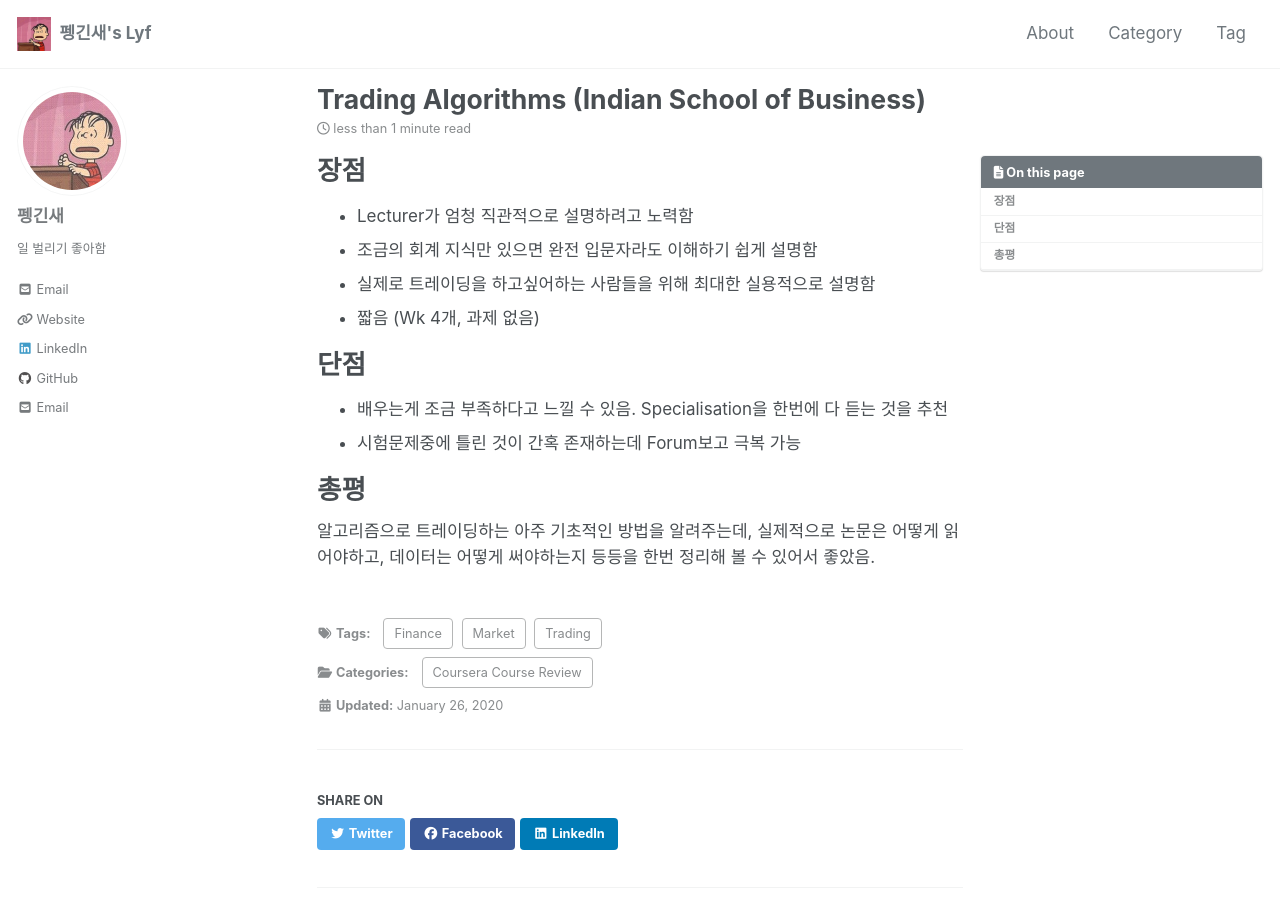
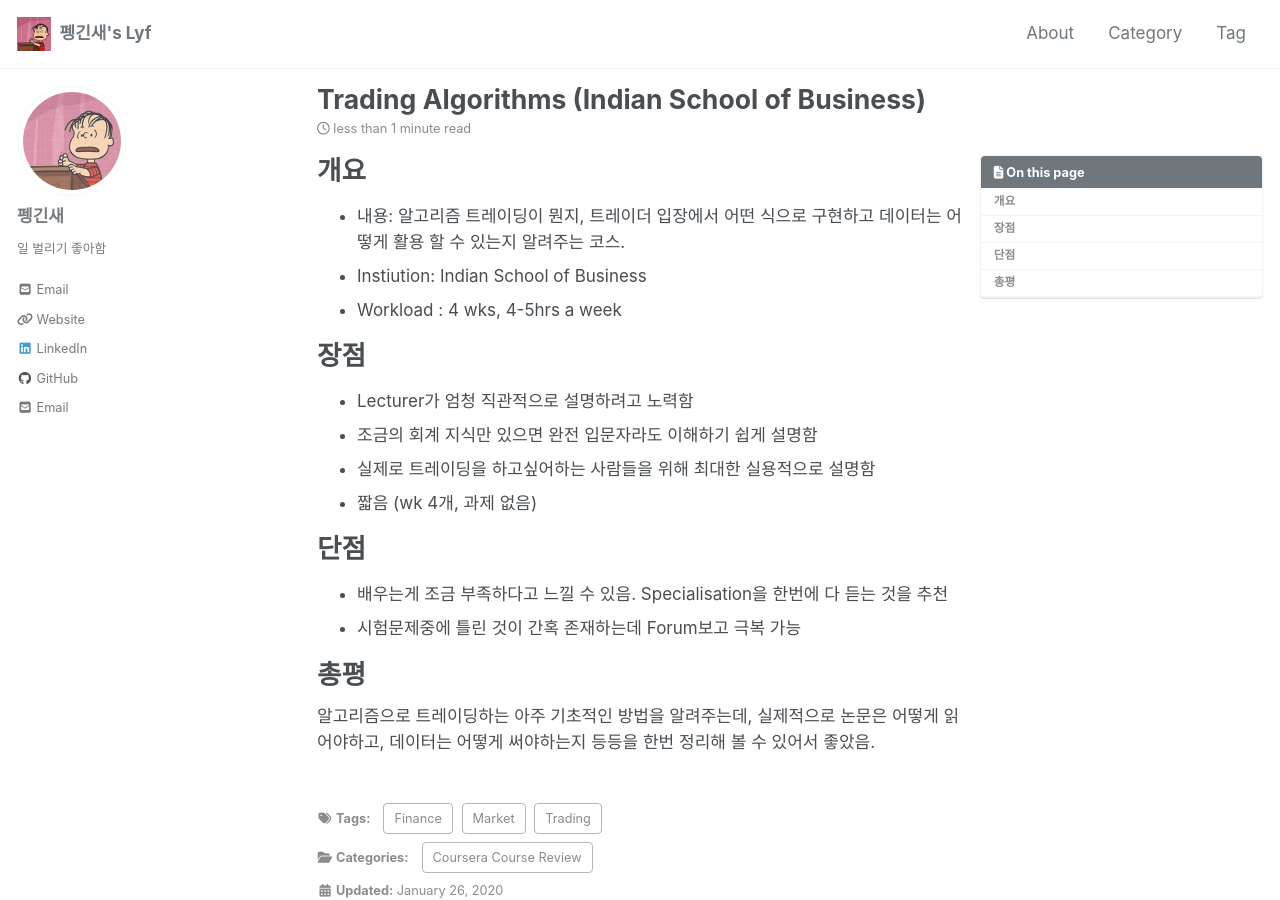
Before and after one commit to sylim2357/sylim2357.github.io, a Jekyll site: the page built from _posts/2020-01-26-trading-algorithms.md, in a window 1280 px wide and 900 px high. Built offline with Jekyll 4.4.1, drawn with Linux system fonts in a browser that asks for light colours; cached includes are drawn as plain includes; nearby versions of some CDN libraries; comment, search, counter and statistics services are not loaded.

Commit message:
update trading algo

```diff
--- a/_posts/2020-01-26-trading-algorithms.md
+++ b/_posts/2020-01-26-trading-algorithms.md
@@ -13,11 +13,16 @@ tags:
 last_modified_at: 2020-01-26T05:10:00+09:00
 ---
 
+# 개요
+- 내용: 알고리즘 트레이딩이 뭔지, 트레이더 입장에서 어떤 식으로 구현하고 데이터는 어떻게 활용 할 수 있는지 알려주는 코스.
+- Instiution: Indian School of Business
+- Workload : 4 wks, 4-5hrs a week
+
 # 장점
 - Lecturer가 엄청 직관적으로 설명하려고 노력함
 - 조금의 회계 지식만 있으면 완전 입문자라도 이해하기 쉽게 설명함
 - 실제로 트레이딩을 하고싶어하는 사람들을 위해 최대한 실용적으로 설명함
-- 짧음 (Wk 4개, 과제 없음)
+- 짧음 (wk 4개, 과제 없음)
 
 # 단점
 - 배우는게 조금 부족하다고 느낄 수 있음. Specialisation을 한번에 다 듣는 것을 추천
```
